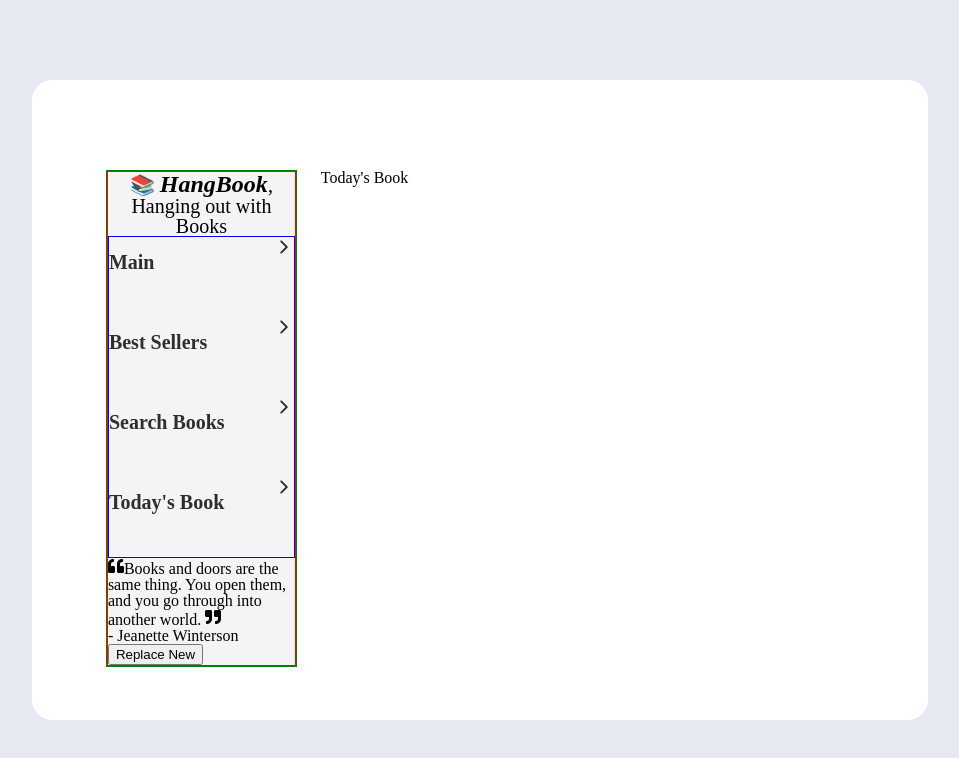
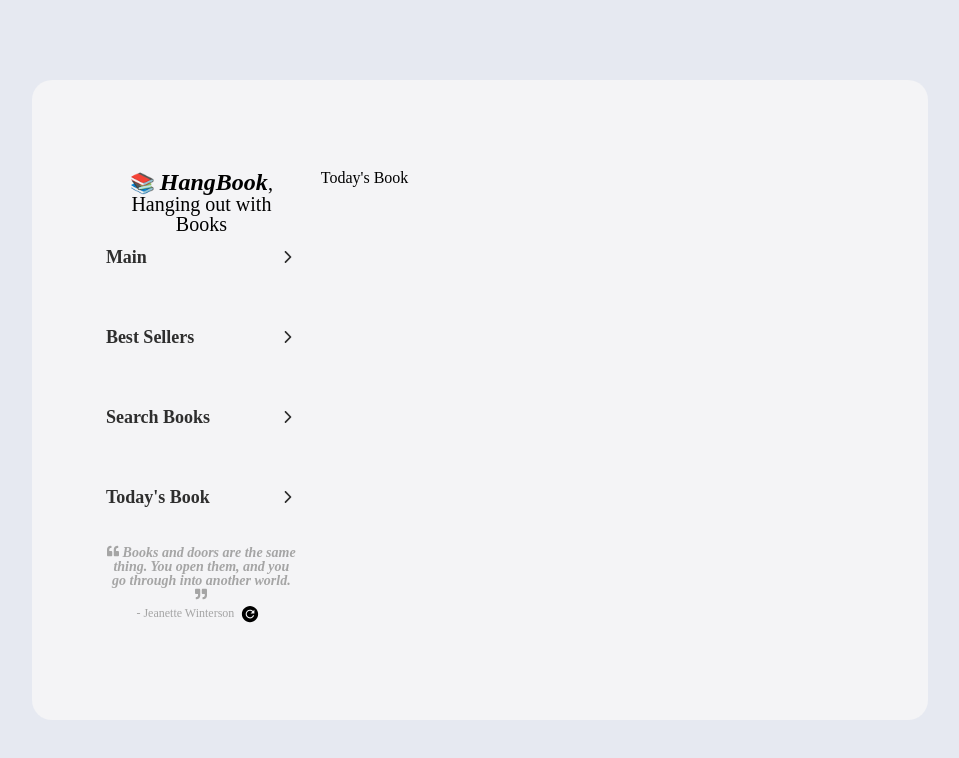
Before and after one commit to givvemee/HangBook, a React (Create React App) app: page / in a window 1280 px wide. Shown: the top 758 px of the page, without its empty margins (160-1119 px from the left). Built offline with nearby package versions, Linux system fonts and the light colour scheme; a web font is replaced by a local one.

Commit message:
Working on Best Seller tap/ Title Component applied

```diff
--- a/src/App.js
+++ b/src/App.js
@@ -22,12 +22,15 @@ const FullWrap = styled.div`
   height: 80vh;
   padding: 90px 50px;
   font-family: 'Montserrat';
-  background-color: #fff;
   border-radius: 20px;
   display: grid;
   grid-template-columns: .3fr .7fr;
   overflow: hidden;
-
+  background: #f4f4f6;
+  & > div {
+    /* border: 1px solid red; */
+    overflow-x: auto;
+  }
 `
 const App = () => {
   return (
--- a/src/components/common/Title.js
+++ b/src/components/common/Title.js
@@ -1,13 +1,18 @@
+
 import styled from "styled-components";
 
 const HeadTitle = styled.h2`
-    font-size: 20px;
+    width: 95%;
+    margin: 0 auto;
+    font-size: 36px;
+    font-weight: bold;
+    margin-bottom: 20px;
+`
+const Title = ({titleText}) => {
 
-`
-const Title = () => {
     return (
-        <HeadTitle />
-    );
-};
+        <HeadTitle>{titleText}</HeadTitle>
+    )
+}
 
 export default Title;
--- a/src/components/header/Header.js
+++ b/src/components/header/Header.js
@@ -8,8 +8,7 @@ const HeadWrap = styled.div`
     width: 80%;
     height: calc(100%- 200px);
     margin: 0 auto;
-    background: #f4f4f6;
-    border: 1px solid green;
+    position: relative;
 `
 const Head = styled.header`
     width: 100%;
@@ -17,7 +16,6 @@ const Head = styled.header`
     display: flex;
     flex-direction: column;
     font-family: 'Montserrat';
-    border: 1px solid red;
 
 `
 const HeaderTitle = styled.h1`
--- a/src/components/header/ShowQuotes.js
+++ b/src/components/header/ShowQuotes.js
@@ -1,7 +1,40 @@
 import React, { useEffect, useState } from 'react';
 import { quotes } from '../common/Quotes';
 import { FaQuoteLeft,FaQuoteRight } from "react-icons/fa";
+import { IoMdRefreshCircle } from "react-icons/io";
+import styled from 'styled-components';
 
+
+const QuoteWrap = styled.div`
+    width: 100%;
+    height: auto;
+    position: absolute;
+    bottom: 0;
+    display: flex;
+    flex-direction: column;
+    text-align: center;
+    color: #a5a5a5;
+    & > p {
+        font-size: 14px;
+        font-style: italic;
+        font-weight: bold;
+        & > svg {
+            font-size: 12px;
+        }
+    }
+    & > div {
+        font-size: 12px;
+        display: flex;
+        justify-content: center;
+        line-height: 20px;
+    }
+`
+const QuoteRefresh = styled.button`
+    font-size: 20px;
+    background: none;
+    border: 0;
+    cursor: pointer;
+`
 
 const ShowQuotes = () => {
     const [quote, setQuote] = useState(quotes[0].quote);
@@ -19,13 +52,15 @@ const ShowQuotes = () => {
     }
 
     return (
-        <div>
-            <p><FaQuoteLeft />{quote} <FaQuoteRight/></p>
-            <p> - {author}</p>
-            <p>
-                <button onClick={clickToNew}>Replace New</button>
-            </p>
-        </div>
+        <QuoteWrap>
+            <p><FaQuoteLeft /> {quote} <FaQuoteRight/></p>
+            <div>
+                <p> - {author}</p>
+                <p>
+                    <QuoteRefresh onClick={clickToNew}><IoMdRefreshCircle/></QuoteRefresh>
+                </p>
+            </div>
+        </QuoteWrap>
     );
 };
 
--- a/src/components/main/Today(test)/Today.js
+++ b/src/components/main/Today(test)/Today.js
@@ -1,6 +1,7 @@
 import React, {useEffect, useState} from 'react';
 import axios from 'axios';
 import TodayItem from './TodayItem';
+import Title from '../../common/Title';
 
 const Main = () => {
     const [recommend, setRecommend] = useState([]);
@@ -26,19 +27,21 @@ const Main = () => {
     }, [])
     console.log(recommend)
 
-    if (loading) {
-        return <div>Now Loading...</div>
-    }
-    if (error) {
-        return <div>Something went wrong</div>
-    }
+    // if (loading) {
+    //     return <div>Now Loading...</div>
+    // }
+    // if (error) {
+    //     return <div>Something went wrong</div>
+    // }
     return (
-        <div>
-            <h2>Tdy</h2>
-            {
-                recommend && <TodayItem recommend={recommend}/>
-            }
-        </div>
+        <>
+            <Title titleText="Today's Recommend for you"/>
+            <div>
+                {
+                    recommend && <TodayItem recommend={recommend}/>
+                }
+            </div>
+        </>
     );
 };
 
--- a/src/components/main/bestSellers/BestSellerMain.js
+++ b/src/components/main/bestSellers/BestSellerMain.js
@@ -1,12 +1,18 @@
-import React, { useEffect, useState } from 'react';
+import React, { useContext, useEffect, useState } from 'react';
 import axios from 'axios';
 import BestSellersList from './BestSellersList';
 import styled from 'styled-components';
 import Title from '../../common/Title';
 
-const BestCont = styled.section`
-    width: 80vw;
-    float: left;
+
+const BestSellerWrap = styled.div`
+    width: 95%;
+    margin: 0 auto;
+    height: inherit;
+    border: 1px solid red;
+    display: flex;
+    flex-wrap: wrap;
+    overflow-x: auto;
 `
 const BestSellerMain = () => {
     const [bestSellers, setBestSellers] = useState([]);
@@ -15,12 +21,13 @@ const BestSellerMain = () => {
     const apiKey = 'ttb201403672030001'
     const bestSellersApi = `https://cors-anywhere.herokuapp.com/https://www.aladin.co.kr/ttb/api/ItemList.aspx?ttbkey=${apiKey}&QueryType=Bestseller&MaxResults=50&start=1&SearchTarget=Book&output=js&Version=20131101`
 
+
     useEffect(() => {
         const getData = async () => {
             try {
                 const res = await axios.get(bestSellersApi)
                 setLoading(true)
-                console.log(res.data.item)
+                // console.log(res.data.item)
                 setError(null)
                 setBestSellers(res.data.item)
             } catch (e) {
@@ -30,22 +37,19 @@ const BestSellerMain = () => {
         }
         getData()
     }, [])
-    // if (loading) {
-    //     return <div>Now Loading...</div>
-    // }
-    // if (error) {
-    //     return <div>Something went wrong</div>
-    // }
+
+
     return (
         <div>
-            <h2>Best Sellers</h2>
+            <Title titleText="Best Seller"></Title>
+
             {
                 loading ? <div>Now Loading...</div> :
-                <>
+                <BestSellerWrap>
                 {
                     bestSellers.map(items => <BestSellersList key={items.isbbn13} items={items}/>)
                 }
-                </>
+                </BestSellerWrap>
             }
         </div>
     );
--- a/src/components/main/bestSellers/BestSellersList.js
+++ b/src/components/main/bestSellers/BestSellersList.js
@@ -1,17 +1,64 @@
 import React from 'react';
+import styled from 'styled-components';
 
+const BestItemsWrap = styled.div`
+    width: 20%;
+    height: 240px;
+`
+const BestItems = styled.div`
+    width: 130px;
+    height: 170px;
+    /* padding: 20px; */
+    margin: 10px auto;
+    background: #f0edf3;
+    border-radius: 20px;
+    position: relative;
+`
+const BestRank = styled.p`
+    font-size: 50px;
+    z-index: 10;
+    font-style: italic;
+    font-weight: bold;
+    opacity: .2;
+`
+const BestItemImg = styled.img`
+    position: absolute;
+    top: 50%;
+    left: 50%;
+    transform: translate(-50%, -50%);
+
+`
+const BestItemTitle = styled.h4`
+    margin-top: 20px;
+    text-align: center;
+    color: #a5a5a5;
+    font-size: 16px;
+    font-weight: bold;
+`
 const BestSellersList = ({items}) => {
-    const {title, author, cover, description, publisher} = items
+    const {title, author, cover, description, publisher, bestRank} = items;
+
+    const shortenTitle = () => {
+
+    }
     return (
-        <div>
-            <img src={cover} alt={title}/>
-            <ul>
-                <li>{title}</li>
-                <li>{author}</li>
-                <li>{publisher}</li>
-                <li>{description}</li>
-            </ul>
-        </div>
+        <BestItemsWrap>
+            <BestItems>
+                <BestRank>{bestRank}</BestRank>
+                <BestItemImg src={cover} alt={title}/>
+                {/* <ul>
+                    <li>{title}</li>
+                    <li>{author}</li>
+                    <li>{publisher}</li>
+                    <li>{description}</li>
+                </ul> */}
+            </BestItems>
+            <BestItemTitle>
+                {
+                    title.length < 10 ? title : title.substr(0, 10) + "..."
+                }
+            </BestItemTitle>
+        </BestItemsWrap>
     );
 };
 
--- a/src/components/main/searchBooks/SearchBookMain.js
+++ b/src/components/main/searchBooks/SearchBookMain.js
@@ -42,11 +42,14 @@ const SearchBookMain = () => {
     console.log(data)
     return (
         <div>
-            <Title>Heydddd</Title>
+            <Title titleText="Search Books"/>
             <SearchBookInput searching={searching}/>
             {
                 isLoading && setData.length === 0 && (<h1>No Data Found</h1>)
             }
+            {/* {
+                isLoading && setData.length === 0 && (<h1>No Data Found</h1>)
+            } */}
             {
                 data && !isLoading && <SearchBookCont data={data}/>
             }
--- a/src/components/nav/Nav.js
+++ b/src/components/nav/Nav.js
@@ -14,12 +14,15 @@ const navList = [
 
 const NavCont = styled.nav`
     width: 100%;
-    border: 1px solid blue;
+    position: absolute;
+    top: 45%;
+    transform: translateY(-50%);
 `
 const MenuListWrap = styled.ul`
     display: flex;
     flex-direction: column;
-    /* justify-content: space-between; */
+    /* margin: 25px 0;
+    padding: 25px 0; */
 `
 const MenuList = styled.li`
     /* float: left; */
@@ -29,10 +32,15 @@ const MenuList = styled.li`
         color: #2e2e2e;
         text-decoration: none;
         font-weight: bold;
-        font-size: 20px;
-        line-height: 50px;
+        font-size: 18px;
+        line-height: 80px;
         display: flex;
         justify-content: space-between;
+        border-bottom: #a5a5a5;
+        & > svg {
+            font-weight: bold;
+            height: 80px;
+        }
     }
 
 `
```
Also changed, not shown: 24 other files (tests, documents, lock files or other folders).
